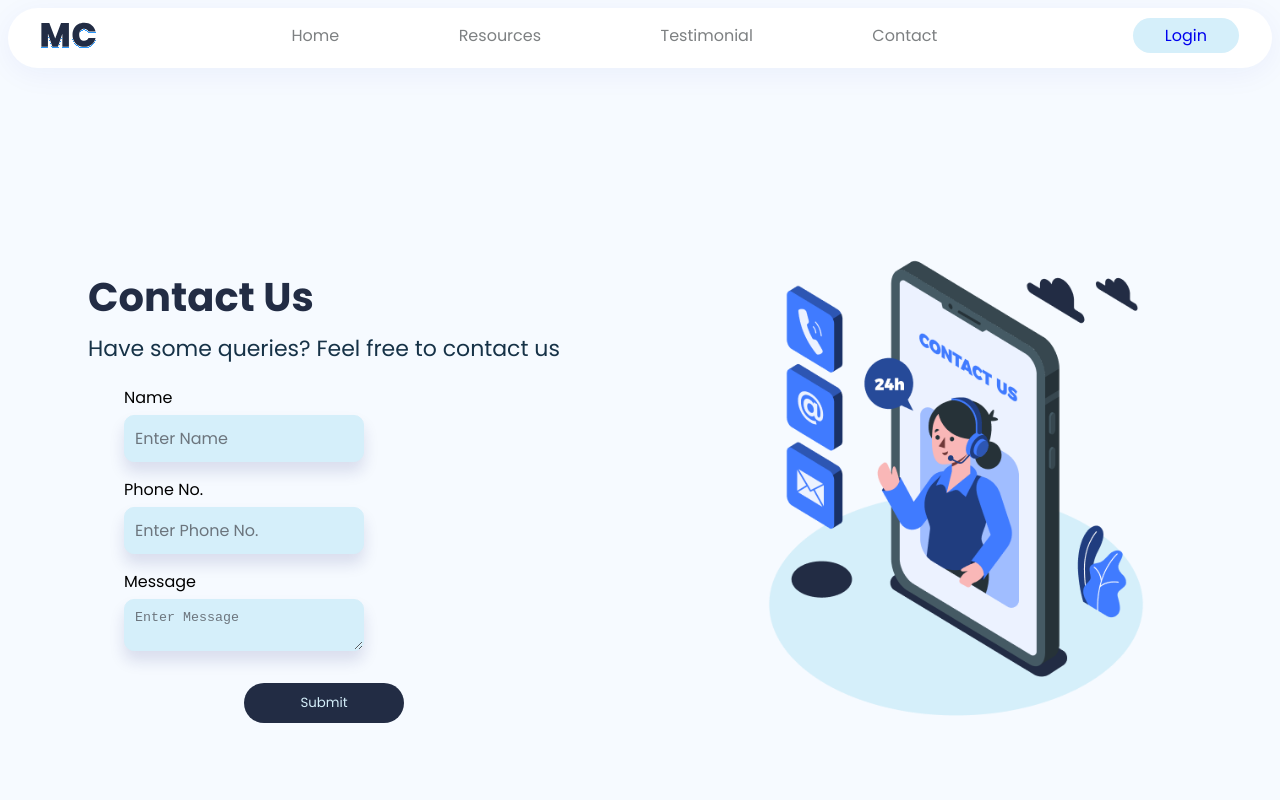
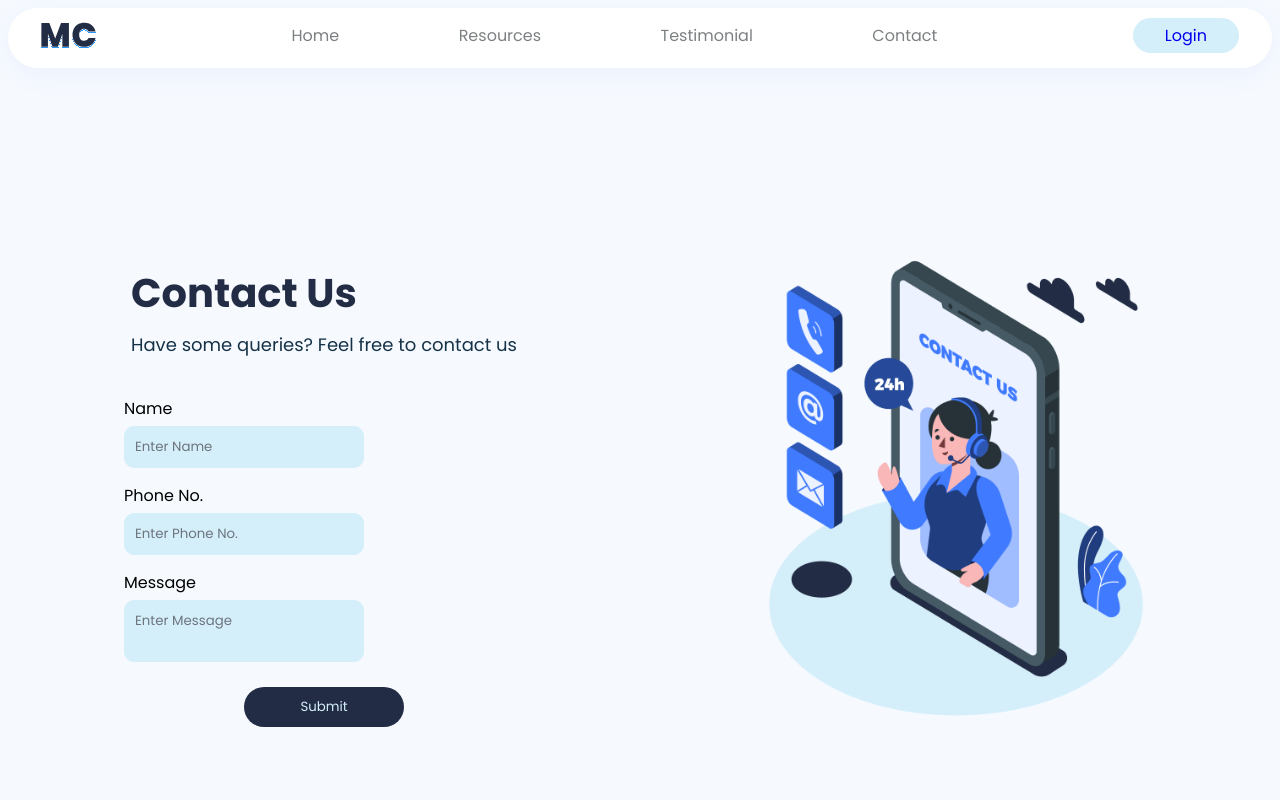
Before and after one commit to SakshiSingh244/Full-Stack, a React (Vite) app in the folder my-react-app/: page /Contact in a window 1280 px wide. Shown: the top 800 px of the page. Built offline with nearby package versions, Linux system fonts and the light colour scheme.

Commit message:
Contact Page enhanced

```diff
--- a/my-react-app/src/Components/ContactComp.css
+++ b/my-react-app/src/Components/ContactComp.css
@@ -1,3 +1,9 @@
+@import url('https://fonts.googleapis.com/css2?family=Poppins:wght@300;400;500;600;700&display=swap');
+
+body {
+  font-family: 'Poppins', sans-serif;
+}
+
 .contact-main-container {
   display: flex;
   width: 100%;
@@ -8,32 +14,29 @@
   flex: 1;
   display: flex;
   flex-direction: column;
-    align-items : center;
+  align-items: center;
   justify-content: center;
-
 }
 
 .contact-right-container img {
   width: 75%;
   height: auto;
-
 }
-
 
 .contact-upper-container {
   text-align: left;
   margin-bottom: 20px;
-
 }
 
 .ContactHead {
   font-size: 40px;
   color: #222C44;
-    margin-bottom: 5px;
+  margin-bottom: -10px;
 }
 
 .ContactSub {
-    font-size: 22px;
+
+  font-size: 18px;
   color: #163247;
 }
 
@@ -45,35 +48,49 @@
 form {
   display: flex;
   flex-direction: column;
-
+  align-items: center;
 }
 
-  .form-group {
+.contact-form {
+  width: 100%;
+  display: flex;
+  flex-direction: column;
+
   margin-bottom: 15px;
 }
 
-  .form-group label {
-    display: block;
+.contact-form label {
+  align-self: flex-start;
   margin-bottom: 5px;
 }
 
-  .form-group input, .form-group textarea {
+.contact-form input, .contact-form textarea {
   width: 60%;
   padding: 10px;
   box-sizing: border-box;
   background-color: #D5EFFA;
   border: 1px solid #D5EFFA;
   border-radius: 10px;
+
+  font-family: 'Poppins', sans-serif;
+}
+
+
+
+.contact-form input:hover ,.contact-form textarea:hover {
   box-shadow: 0px 10px 15px rgba(26,33,118,0.13);
 }
 
-  .form-group input::placeholder, .form-group textarea::placeholder {
+.contact-form input::placeholder, .contact-form textarea::placeholder {
   color: #6c757d;
+  font-family: 'Poppins', sans-serif; /* Applying Poppins font */
+}
+
+.contact-form textarea {
+  resize: none;
 }
 
 #con {
-    font-family: 'Poppins', sans-serif;
-    align-self: center;
   display: block;
   width: 40%;
   padding: 10px;
@@ -84,10 +101,11 @@
   margin-top: 10px;
   border: none;
   transition: transform 0.5s ease;
+  font-family: 'Poppins', sans-serif;
+
 }
 
-
-  #con:hover {
+#con:hover{
   box-shadow: 0px 10px 15px rgba(26,33,118,0.13);
-    transform: translateY(-3px);
+  transform: translateY(-3px)
 }
--- a/my-react-app/src/Components/ContactComp.jsx
+++ b/my-react-app/src/Components/ContactComp.jsx
@@ -7,23 +7,24 @@ const ContactComp = () => {
     <div className="contact-main-container">
       <div className="contact-left-container">
         <div className="contact-upper-container">
-          <h2 className='ContactHead'>Contact Us</h2><p1 className='ContactSub'>Have some queries? Feel free to contact us</p1>
+          <h2 className="ContactHead">Contact Us</h2>
+          <p className="ContactSub">Have some queries? Feel free to contact us</p>
         </div>
         <div className="contact-lower-container">
           <form>
-            <div className="form-group">
+            <div className="contact-form">
               <label htmlFor="name">Name</label>
               <input type="text" id="name" name="name" placeholder="Enter Name" />
             </div>
-            <div className="form-group">
+            <div className="contact-form">
               <label htmlFor="phone">Phone No.</label>
               <input type="text" id="phone" name="phone" placeholder="Enter Phone No." />
             </div>
-            <div className="form-group">
+            <div className="contact-form">
               <label htmlFor="message">Message</label>
               <textarea id="message" name="message" placeholder="Enter Message"></textarea>
             </div>
-            <button type="submit" id="con">Submit</button>
+            <button id = "con" type="submit">Submit</button>
           </form>
         </div>
       </div>
```
Lines whose indentation alone changed are shown as unchanged.
